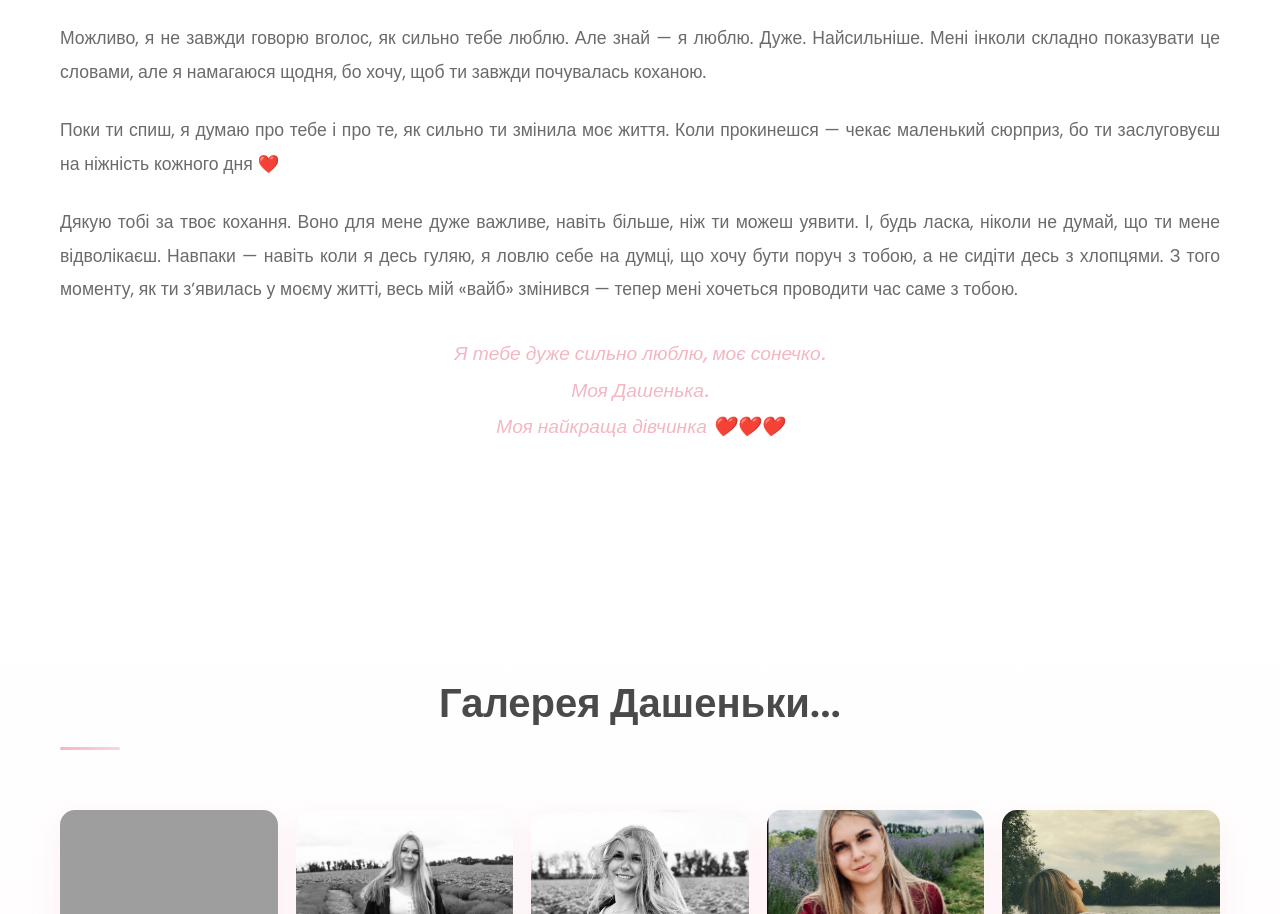
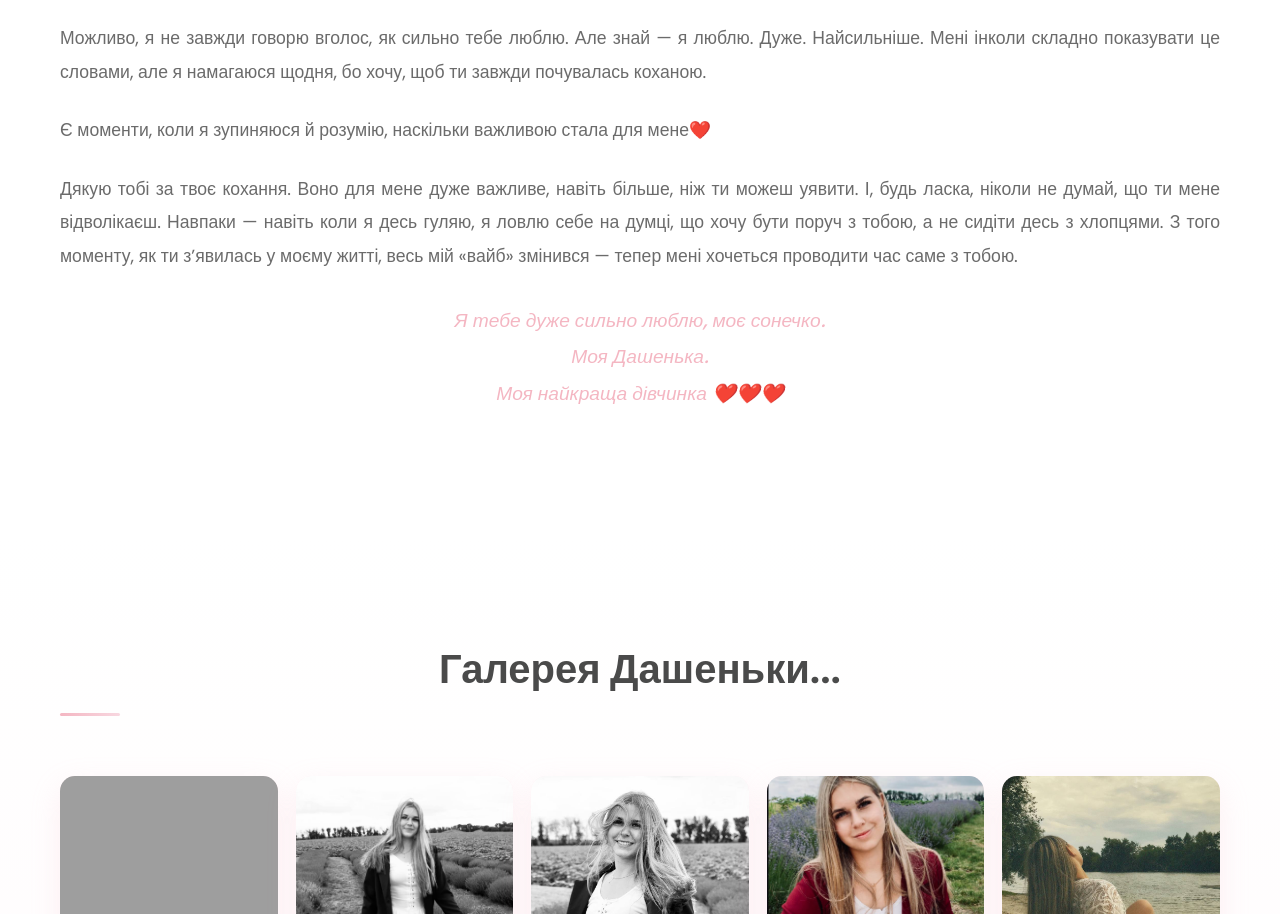
Before and after one commit to i4dovpoli/mydaria, a plain HTML site: page index.html in a window 1280 px wide. Shown: the part 2069-2983 px from the top of the page. Drawn offline with Linux system fonts and the light colour scheme; grey boxes are pictures that could not be loaded.

Commit message:
Update index.html

```diff
--- a/index.html
+++ b/index.html
@@ -47,7 +47,7 @@
                         Можливо, я не завжди говорю вголос, як сильно тебе люблю. Але знай — я люблю. Дуже. Найсильніше. Мені інколи складно показувати це словами, але я намагаюся щодня, бо хочу, щоб ти завжди почувалась коханою.
                     </p>
                     <p class="about-paragraph">
-                        Поки ти спиш, я думаю про тебе і про те, як сильно ти змінила моє життя. Коли прокинешся — чекає маленький сюрприз, бо ти заслуговуєш на ніжність кожного дня ❤️
+                        Є моменти, коли я зупиняюся й розумію, наскільки важливою стала для мене❤️
                     </p>
                     <p class="about-paragraph">
                         Дякую тобі за твоє кохання. Воно для мене дуже важливе, навіть більше, ніж ти можеш уявити. І, будь ласка, ніколи не думай, що ти мене відволікаєш. Навпаки — навіть коли я десь гуляю, я ловлю себе на думці, що хочу бути поруч з тобою, а не сидіти десь з хлопцями. З того моменту, як ти зʼявилась у моєму житті, весь мій «вайб» змінився — тепер мені хочеться проводити час саме з тобою.
```
